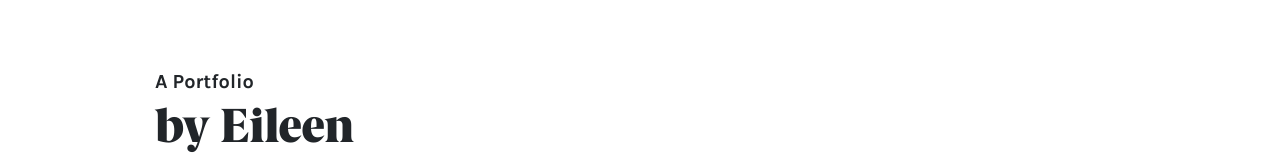
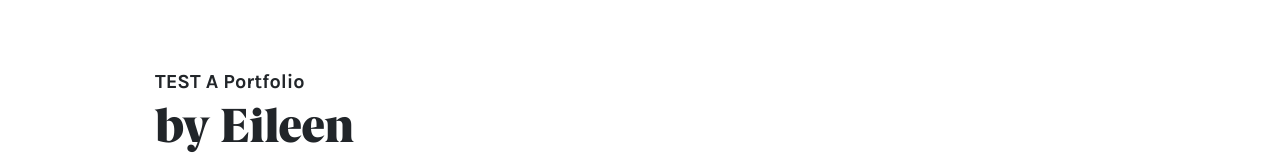
Before and after one commit to eileenmsantiago/eileensantiago, a React (Create React App) app: page / in a window 1280 px wide. Shown: the part 120-280 px from the top of the page. Built offline with nearby package versions, Linux system fonts and the light colour scheme.

Commit message:
updaed home page

```diff
--- a/src/pages/Home.js
+++ b/src/pages/Home.js
@@ -6,7 +6,7 @@ const Home = () => {
     return(
         <>
         <Hero
-            pageTitle="A Portfolio"
+            pageTitle=" TEST A Portfolio"
             heading="by Eileen"
             description="A detail-oriented designer who loves developing intuitive digital web experiences. Aiming to utilize experiences working in the health sector, in nursing, and fusing it with visual and technical creativity to solve product problems."
         />
```
